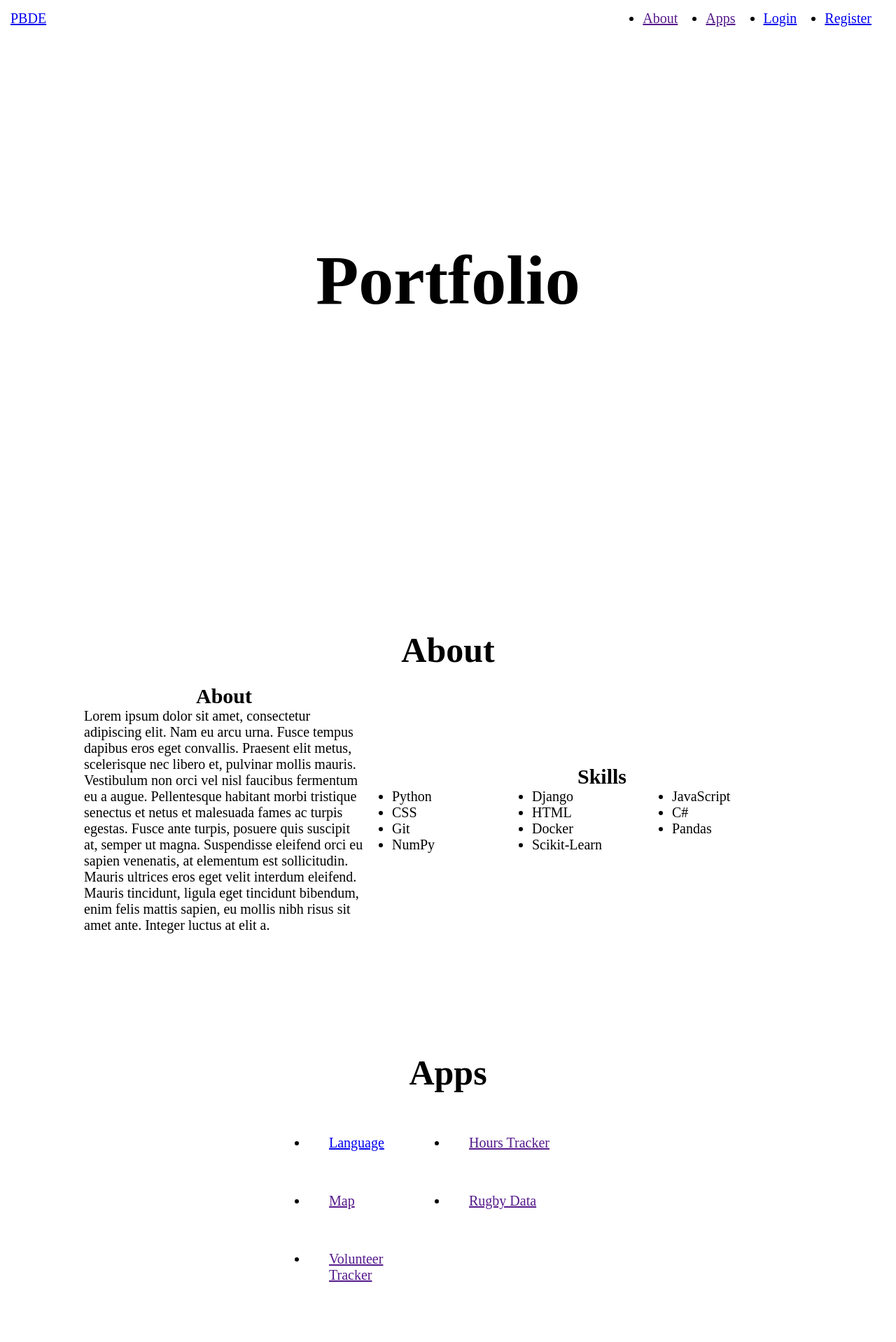
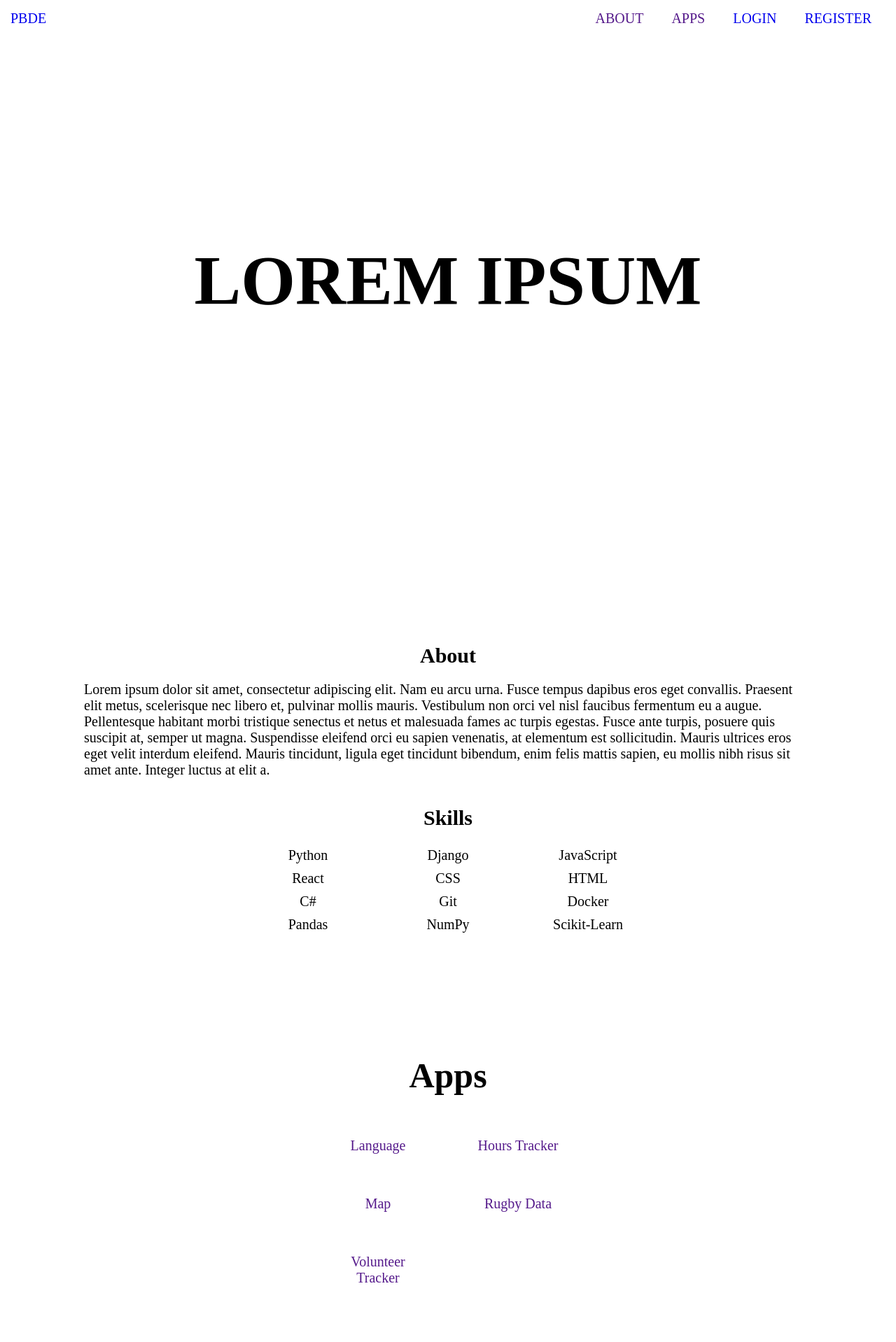
Before and after one commit to PBDE/pbdesite, a Django app: page / in a window 1280 px wide. Shown: the whole page at 70% size. Before the commit the page ends 1832 px from the top, so only its background shows below. Run offline with Django 3.2, Linux system fonts and the light colour scheme.

Commit message:
Added media queries to css

```diff
--- a/home_page/functional_tests/constants.py
+++ b/home_page/functional_tests/constants.py
@@ -2,7 +2,7 @@ from django.urls import reverse
 
 ## page text
 BROWSER_TITLE_TEXT = "PBDE"
-HEADER_TEXT = "Portfolio"
+HEADER_TEXT = "Lorem Ipsum"
 USER_GREETING_TEXT = "Hi, "
 
 ## links
--- a/home_page/functional_tests/test_home_page.py
+++ b/home_page/functional_tests/test_home_page.py
@@ -16,7 +16,7 @@ class HomePageTest(FunctionalTest):
 
         # the user sees the header text
         header_text = self.browser.find_element(By.ID, ID_HEADER_TEXT).text
-        self.assertIn(HEADER_TEXT, header_text)
+        self.assertIn(HEADER_TEXT, header_text.title())
 
     def test_user_can_register(self):
 
@@ -58,7 +58,7 @@ class HomePageTest(FunctionalTest):
 
         # the user is redirected to the home page
         header_text = self.browser.find_element(By.ID, ID_HEADER_TEXT).text
-        self.assertIn(HEADER_TEXT, header_text)
+        self.assertIn(HEADER_TEXT, header_text.title())
 
     def test_user_can_delete_account(self):
 
--- a/home_page/static/home_page/structure.css
+++ b/home_page/static/home_page/structure.css
@@ -2,6 +2,14 @@
     margin: 0;
     padding: 0;
     box-sizing: border-box;
+}
+
+li {
+    list-style: none;
+}
+
+a {
+    text-decoration: none;
 }
 
 html {
@@ -19,8 +27,7 @@ html {
     width: 100%;
     top: 0;
     padding: 1.5rem;
-
-    /* background-color: brown; */
+    background-color: white;
 }
 
 .home-link {
@@ -29,13 +36,12 @@ html {
 
 .nav-menu-list {
     display: flex;
-
-    /* background-color: aliceblue; */
 }
 
 .nav-menu-list-item {
     margin: 0 2rem;
     font-size: 2rem;
+    text-transform: uppercase;
 }
 
 /* *** HEADER SECTION *** */
@@ -45,12 +51,13 @@ html {
     display: flex;
     align-items: center;
     justify-content: center;
-
-    /* background-color: blanchedalmond; */
 }
 
 .header-section > h1 {
     font-size: 10rem;
+    text-transform: uppercase;
+    text-align: center;
+    padding: 0 3rem;
 }
 
 /* *** ABOUT SECTION *** */
@@ -59,11 +66,7 @@ html {
     display: flex;
     flex-direction: column;
     align-items: center;
-    padding: 10rem
-}
-
-.about-section > h2 {
-    font-size: 5rem;
+    padding: 10rem;
 }
 
 .about-box-container {
@@ -76,19 +79,23 @@ html {
     font-size: 2rem;
     display: flex;
     flex-direction: column;
-    justify-content: center;
     align-items: center;
-
-    /* background-color: rosybrown; */
 }
 
-.about-box-container > div > h1 {
-    color: 3rem;
+
+.about-box-container > div > h3 {
+    font-size: 3rem;
+    margin-bottom: 2rem;
 }
 
 .skills-list {
     display: grid;
     grid-template-columns: 20rem 20rem 20rem;
+    text-align: center;
+}
+
+.skills-list > li {
+    margin: 0.5rem;
 }
 
 /* *** APPS SECTION *** */
@@ -107,10 +114,115 @@ html {
 .apps-list {
     display: grid;
     grid-template-columns: 20rem 20rem;
-    padding: 0 0 5rem
+    padding: 0 0 5rem;
+    text-align: center;
 }
 
 .apps-list > li {
     font-size: 2rem;
     padding: 3rem;
 }
+
+/* *** SUB PAGE *** */
+
+.main-section {
+    height: 100vh;
+    display: flex;
+    justify-content: center;
+}
+
+.main-container {
+    width: 60%;
+    display: flex;
+    flex-direction: column;
+    margin-top: 8rem;
+}
+
+.main-container > h2 {
+    font-size: 4rem;
+    margin-bottom: 2rem;
+}
+
+.main-container > p {
+    font-size: 2.5rem;
+}
+
+.main-options-list > li {
+    font-size: 2rem;
+    padding: 1rem 0;
+}
+
+/* *** FORMs *** */
+
+.main-form {
+    display: flex;
+    flex-direction: column;
+}
+
+.main-form > * {
+    margin-top: 2rem;
+}
+
+.main-form > label {
+    font-size: 2rem;
+}
+
+.main-form > input {
+    height: 3rem;
+}
+
+.main-form > span {
+    font-size: 1.5rem;
+    margin: 0;
+}
+
+/* *** MEDIA QUERIES ***  */
+
+/* 1400px */
+@media(max-width: 87.5em) {
+    .about-box-container {
+        flex-direction: column;
+    }
+}
+
+/* 800px */
+@media(max-width: 50em) {
+    .skills-list {
+        grid-template-columns: 20rem 20rem;
+    }
+}
+
+/* 550px  */
+@media(max-width: 34em) {
+    .about-section {
+        padding: 1rem;
+    }
+    .skills-list {
+        grid-template-columns: 1fr;
+    }
+    /* fix the nav bar */
+}
+
+/* 450px */
+@media(max-width: 28em) {
+
+    html {
+        font-size: 56.25%;
+    }
+
+    .header-section > h1 {
+        padding: 0 0.5rem;
+    }
+}
+
+/* 350px */
+@media(max-width: 22em) {
+
+    .header-section > h1 {
+        font-size: 6rem;
+    }
+
+    .apps-list {
+        grid-template-columns: 1fr;
+    }
+}
--- a/home_page/templates/home_page/index.html
+++ b/home_page/templates/home_page/index.html
@@ -1,12 +1,6 @@
 {% extends 'home_page/layout.html' %}
 
-{% block body %}
-
-    <menu class="nav-menu-bar">
-        <a class="home-link" href="#">PBDE</a>
-        <ul class="nav-menu-list">
-            <li class="nav-menu-list-item"><a href="">About</a></li>
-            <li class="nav-menu-list-item"><a href="">Apps</a></li>
+{% block navbar %}
     {% if user.is_authenticated %}
         <li class="nav-menu-list-item">
             <a href="{% url 'home_page:account' user=user %}">Account</a>
@@ -19,26 +13,25 @@
             <a href="{% url 'home_page:register' %}">Register</a>
         </li>
     {% endif %}
-        </ul>
-    </menu>
+{% endblock %}
 
+{% block body %}
     <section class="header-section">
-        <h1 id="header-text">Portfolio</h1>
+        <h1 id="header-text">Lorem ipsum</h1>
     </section>
-
     <section class="about-section">
-        <h2>About</h2>
         <div class="about-box-container">
             <div class="about-container">
-                <h1>About</h1>
+                <h3>About</h3>
                 <p>Lorem ipsum dolor sit amet, consectetur adipiscing elit. Nam eu arcu urna. Fusce tempus dapibus eros eget convallis. Praesent elit metus, scelerisque nec libero et, pulvinar mollis mauris. Vestibulum non orci vel nisl faucibus fermentum eu a augue. Pellentesque habitant morbi tristique senectus et netus et malesuada fames ac turpis egestas. Fusce ante turpis, posuere quis suscipit at, semper ut magna. Suspendisse eleifend orci eu sapien venenatis, at elementum est sollicitudin. Mauris ultrices eros eget velit interdum eleifend. Mauris tincidunt, ligula eget tincidunt bibendum, enim felis mattis sapien, eu mollis nibh risus sit amet ante. Integer luctus at elit a.</p>
             </div>
             <div class="skills-container">
-                <h1>Skills</h1>
+                <h3>Skills</h3>
                 <ul class="skills-list">
                     <li>Python</li>
                     <li>Django</li>
                     <li>JavaScript</li>
+                    <li>React</li>
                     <li>CSS</li>
                     <li>HTML</li>
                     <li>C#</li>
@@ -55,12 +48,11 @@
     <section class="apps-section">
         <h2>Apps</h2>
         <ul class="apps-list">
-            <li><a href="{% url 'language:index' %}">Language</a></li>
+            <li><a href="">Language</a></li>
             <li><a href="">Hours Tracker</a></li>
             <li><a href="">Map</a></li>
             <li><a href="">Rugby Data</a></li>
             <li><a href="">Volunteer Tracker</a></li>
         </ul>
     </section>
-
 {% endblock %}
--- a/home_page/templates/home_page/layout.html
+++ b/home_page/templates/home_page/layout.html
@@ -9,6 +9,14 @@
         <link rel="stylesheet" href="{% static 'home_page/structure.css' %}">
     </head>
     <body>
+        <menu class="nav-menu-bar">
+            <a class="home-link" href="{% url 'home_page:index' %}">PBDE</a>
+            <ul class="nav-menu-list">
+                <li class="nav-menu-list-item"><a href="">About</a></li>
+                <li class="nav-menu-list-item"><a href="">Apps</a></li>
+                {% block navbar %}{% endblock %}
+            </ul>
+        </menu>
         {% block body %}{% endblock %}
     </body>
 </html>
```
Also changed, not shown: home_page/templates/home_page/account.html (+10 -7 lines), home_page/templates/home_page/delete_account.html (+11 -9 lines), home_page/templates/home_page/login.html (+10 -8 lines), home_page/templates/home_page/register.html (+10 -9 lines). Lines whose indentation alone changed are shown as unchanged.
